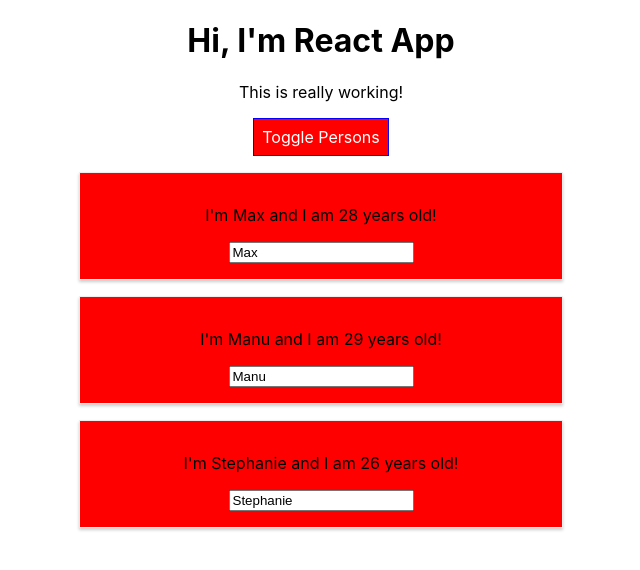
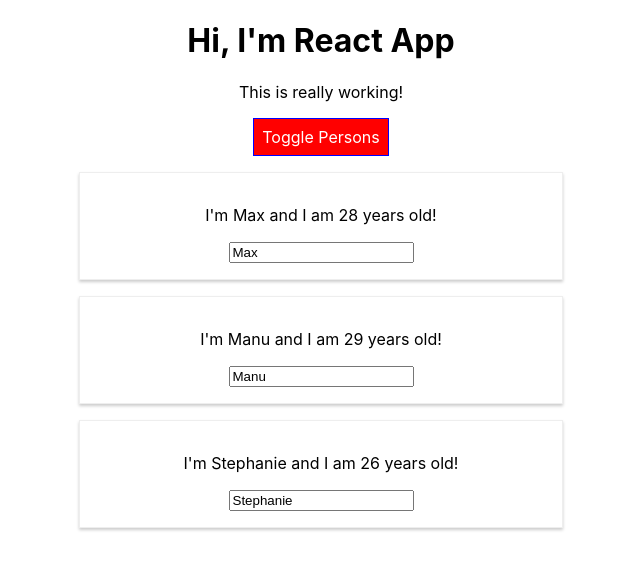
Before and after one commit to dunghd/react-complete-guid-ts, a React (Create React App) app: page / in a window 1280 px wide. Both pictures are taken after a click on the button "Toggle Persons". Shown: the top 570 px of the page, without its empty margins (319-959 px from the left). Built offline with nearby package versions, Linux system fonts and the light colour scheme.

Commit message:
72. Styled Components & Dynamic Styles

```diff
--- a/package.json
+++ b/package.json
@@ -15,6 +15,7 @@
     "react": "^17.0.1",
     "react-dom": "^17.0.1",
     "react-scripts": "4.0.1",
+    "styled-components": "^5.2.1",
     "typescript": "^4.0.3",
     "web-vitals": "^0.2.4"
   },
@@ -41,5 +42,8 @@
       "last 1 firefox version",
       "last 1 safari version"
     ]
+  },
+  "devDependencies": {
+    "@types/styled-components": "^5.1.5"
   }
 }
--- a/src/App.tsx
+++ b/src/App.tsx
@@ -1,6 +1,7 @@
 import React, { Component } from 'react';
+import styled from 'styled-components';
+
 import './App.css';
-import Radium from 'radium';
 import Person, { IPersonProps } from './Person/Person';
 
 export interface IAppProps {
@@ -11,6 +12,26 @@
   otherState: string
   showPersons: boolean
 }
+
+// const Button = ({ children: ReactNode, onClick: () => void }) => (
+//   <button onClick={onClick}>{children}</button>
+// );
+
+const StyledButton = styled.button<{ alt: boolean }>`
+  background-color: ${props => props.alt ? 'red' : 'green'};
+  color: white;
+  font: inherit;
+  border: 1px solid blue;
+  padding: 8px;
+  cursor: pointer;
+  &:hover {
+    background-color: ${props => props.alt ? 'salmon' : 'lightgreen'};
+    color: black
+  }`;
+
+// const StyleButtonWrapper = ({alt}) => {
+//   return <StyledButton></StyledButton>;
+// };
 
 class App extends Component<IAppProps, IAppState> {
   state = {
@@ -98,19 +119,18 @@
     }
 
     return (
-      <Radium.StyleRoot>
       <div className="App">
         <h1>Hi, I'm React App</h1>
         <p className={classes.join(' ')}>This is really working!</p>
-          <button
-            style={style}
+        <StyledButton
+          alt={this.state.showPersons}
           onClick={this.togglePersonHandler}
-          >Toggle Persons</button>
+        >Toggle Persons
+        </StyledButton>
         {persons}
       </div>
-      </Radium.StyleRoot>
     );
   }
 }
 
-export default Radium(App);
+export default App;
--- a/src/Person/Person.css
+++ b/src/Person/Person.css
@@ -1,4 +1,4 @@
-.Person {
+/* .Person {
     width: 60%;
     margin: 16px auto;
     border: 1px solid #eee;
@@ -7,7 +7,7 @@
     text-align: center;
 }
 
-/* @media (min-width: 500px) {
+@media (min-width: 500px) {
     .Person {
         width: 450px;
     }
--- a/src/Person/Person.tsx
+++ b/src/Person/Person.tsx
@@ -1,6 +1,7 @@
 import React from 'react';
+import styled from 'styled-components';
+
 import './Person.css';
-import Radium from 'radium';
 
 export interface IPersonProps {
   id: string,
@@ -11,8 +12,21 @@
   children?: React.ReactNode
 };
 
+const StyleDiv = styled.div`
+  width: 60%;
+  margin: 16px auto;
+  border: 1px solid #eee;
+  box-shadow: 0 2px 3px #ccc;
+  padding: 16px;
+  text-align: center;
+
+  @media (min-width: 500px)  {
+        width: 450px;
+    }
+  `;
+
 const person: React.FC<IPersonProps> = (props: IPersonProps) => {
-  const style: Radium.StyleRules = {
+  const style = {
     '@media (min-width: 600px)': {
       width: '450px',
       backgroundColor: 'red'
@@ -20,12 +34,15 @@
   };
 
   return (
-    <div className="Person" style={style}>
-      <p onClick={props.click}>I'm {props.name} and I am {props.age} years old!</p>
-      <p>{props.children}</p>
+    // <div className="Person" style={style}>
+    <StyleDiv>
+      <p onClick={props.click}>
+        I'm {props.name} and I am {props.age} years old!
+      </p>
+      <p> {props.children}</p>
       <input type="text" onChange={props.changed} value={props.name}></input>
-    </div>
+    </StyleDiv >
   );
 }
 
-export default Radium(person);
+export default person;
```
Also changed, not shown: 2 other files (tests, documents, lock files or other folders). Lines whose indentation alone changed are shown as unchanged.
